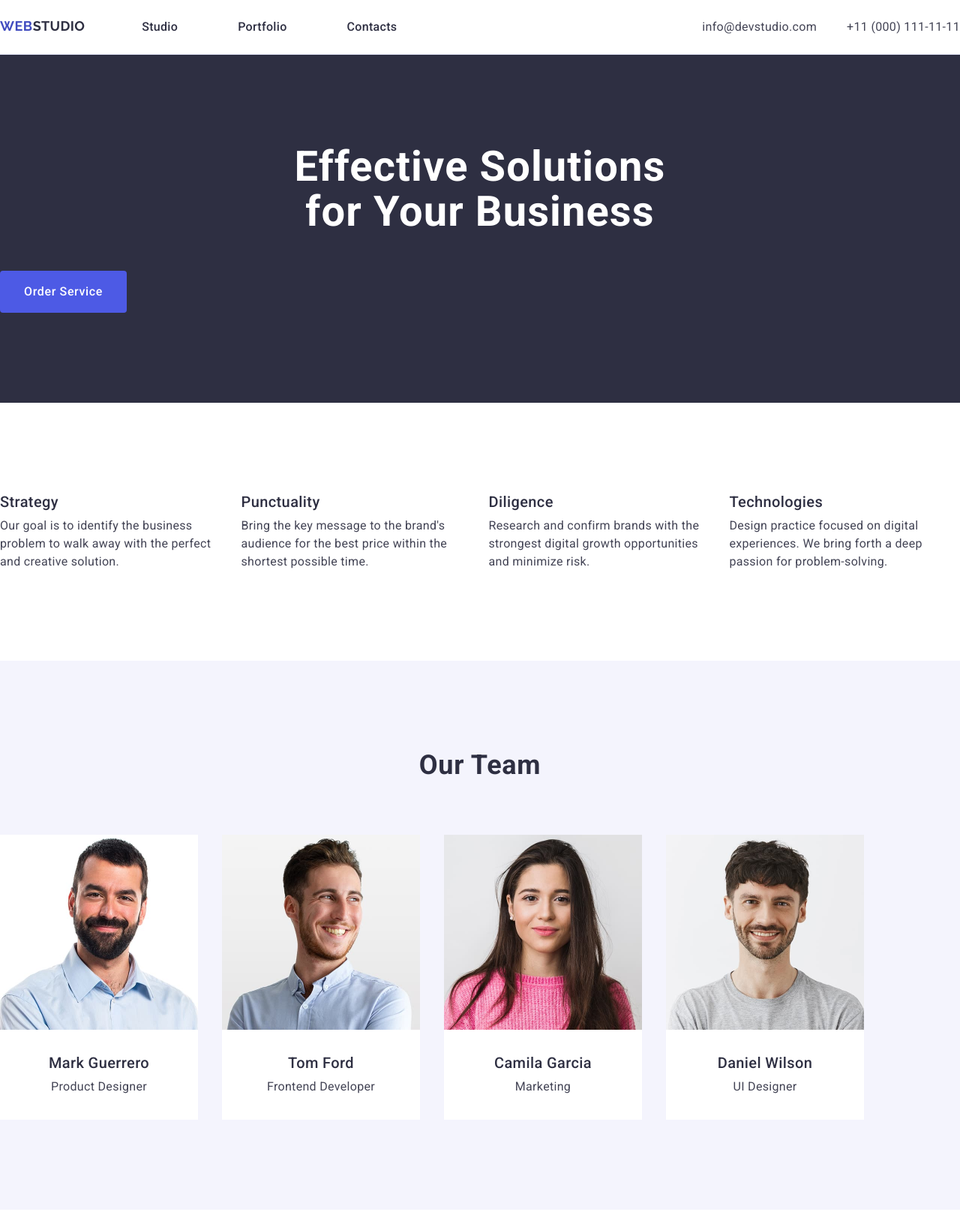
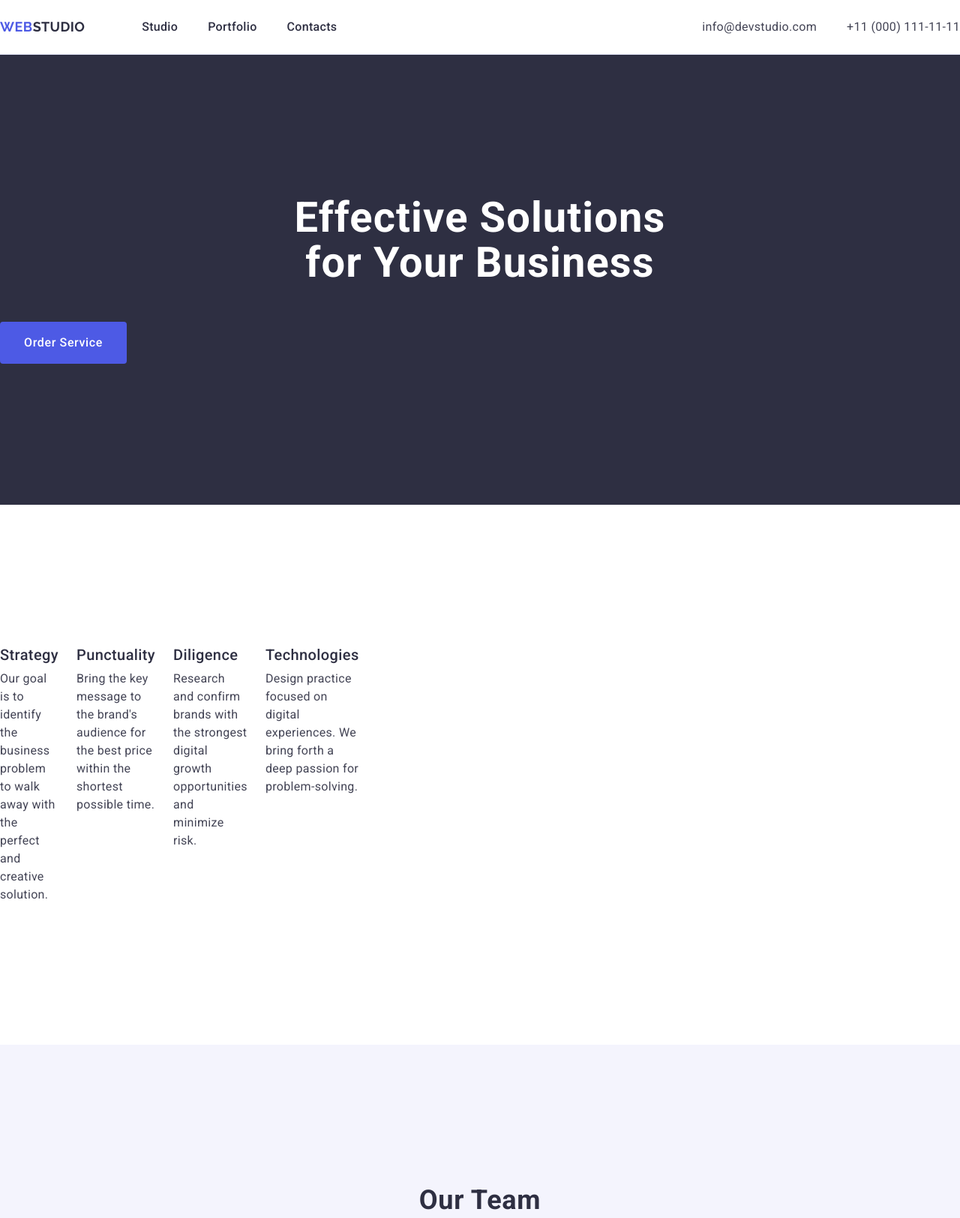
Before and after one commit to huruzka/goit-markup-hw-03, a plain HTML site: page index.html in a window 1280 px wide. Shown: the top 1624 px of the page at 75% size. Drawn offline with nearby package versions, Linux system fonts and the light colour scheme.

Commit message:
hw correction

```diff
--- a/css/styles.css
+++ b/css/styles.css
@@ -12,11 +12,7 @@ body {
     color: #434455;
     background-color: #FFFFFF;
 }
-.conteiner{
-    max-width: 1158px;
-    margin: 0 auto;
-    padding: 0 15px;
-}
+
 ul{
     list-style: none;
     color: #434455;
@@ -67,6 +63,11 @@ img {
     overflow: hidden;
 }
 
+.conteiner {
+    width: 1158px;
+    margin: 0 auto;
+    padding: 0 15px;
+}
 .header .container{
     display: flex;
     justify-content: space-between;
@@ -92,6 +93,7 @@ img {
 }
 .header-navigation{
     display: flex;
+    align-items: center;
 }
 .header-links{
     display: flex;
@@ -100,10 +102,10 @@ img {
     font-weight: 500;
     letter-spacing: 0.02em;
     align-items: center;
+    padding: 24px 0;
 }
 .header-link-studio {
     color: #2e2f42;
-    padding: 24px 40px 24px 0;
 }
 
 .contacts{
@@ -120,15 +122,13 @@ img {
 }
 
 .section {
-    padding-top: 120px;
-    padding-bottom: 120px;
+    padding: 188px 0;
 }
 .hero {
     background-color: #2E2F42;
-}
-.hero-section {
     text-align: center;
 }
+
 .hero-title{
     font-size: 56px;
     font-weight: 700;
@@ -146,7 +146,7 @@ img {
     font-size: 16px;
     line-height: 1.5;
     letter-spacing: 0.04em;
-    background-color: #4D5AE5;
+    background-color: #4d5ae5;
     color: #FFFFFF;
     border-radius: 4px;
     min-width: 169px;
@@ -157,9 +157,9 @@ img {
 }
 
 .philosophy-list {
-     display: flex;
-     gap: 24px;
-     flex-basis: calc((100% - 72px)/4);
+    display: flex;
+    gap: 24px;
+    width: calc((100% - 72px) / 4);
 }
 
 .philosophy-subtitle{
@@ -174,7 +174,7 @@ img {
     background-color: #F4F4FD;
 }
 .team-name{
-    padding: 32px 16px;
+    padding: 32px 0;
     text-align: center;
 }
 .team-title{
@@ -182,7 +182,9 @@ img {
 }
 .team-list {
     display: flex;
-    gap: 32px;
+    gap: 24px;
+    width: calc((100% - 72px) / 4);
+    border-radius: 0px 0px 4px 4px;
 }
 .team-photo{
     background-color: #FFFFFF;
```
